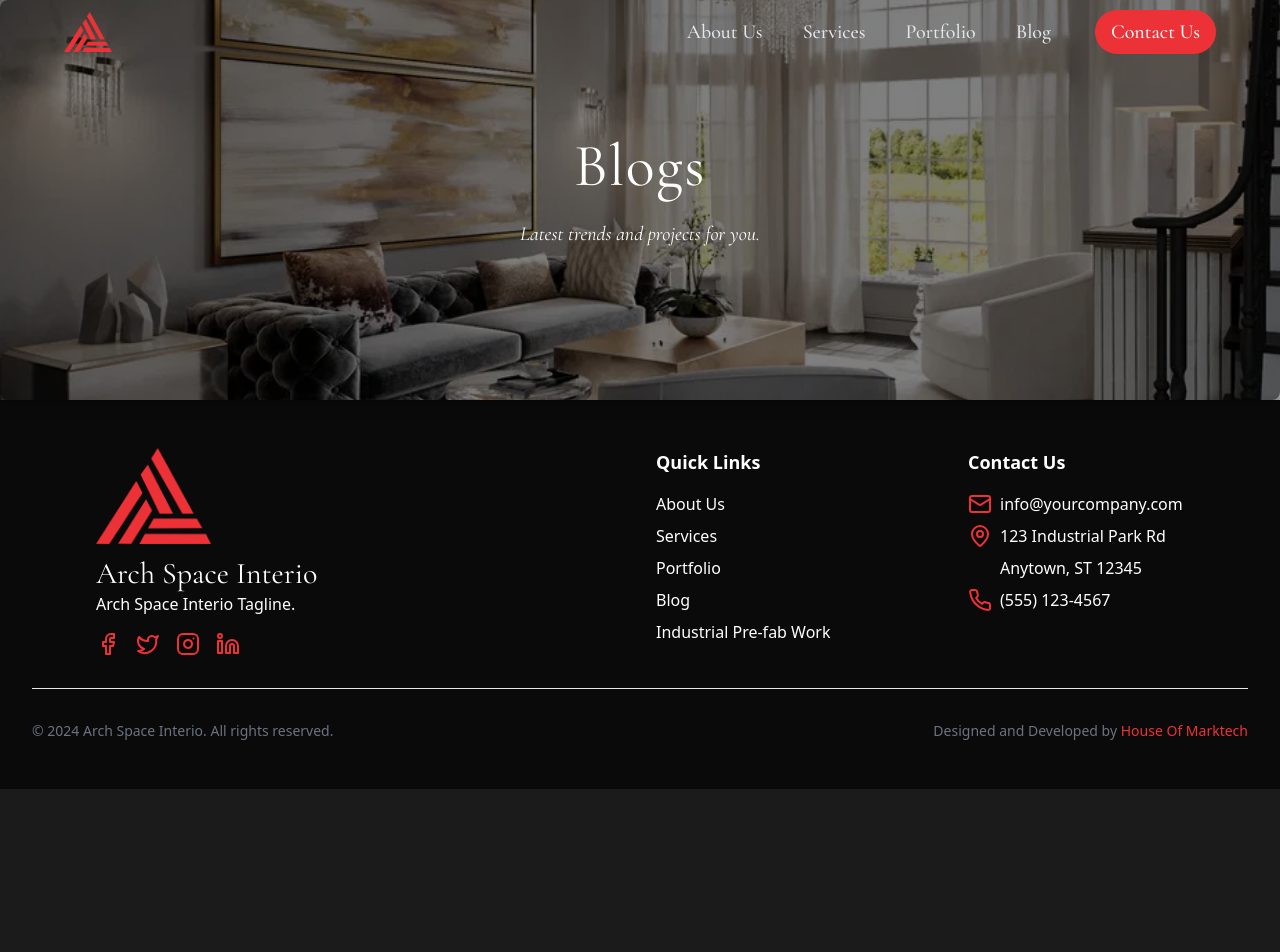
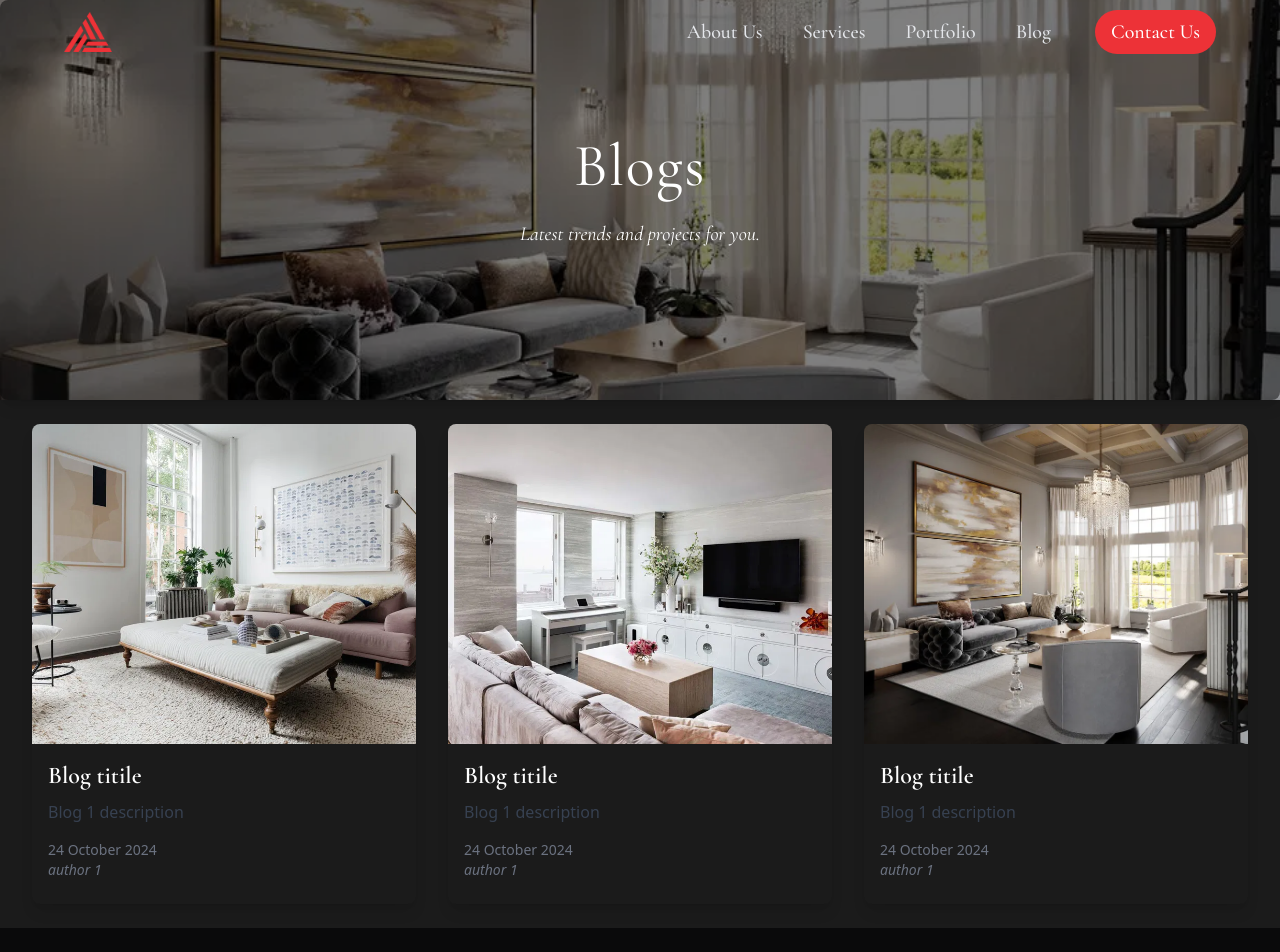
Before and after one commit to House-of-marktech-01/arch-interior-new, a React (Vite) app: page /blog in a window 1280 px wide. Shown: the top 952 px of the page. Before the commit the page ends 800 px from the top, so only its background shows below. Built offline with nearby package versions, Linux system fonts and the light colour scheme; a web font is replaced by a local one.

Commit message:
blogs added

```diff
--- a/index.html
+++ b/index.html
@@ -17,7 +17,7 @@
       rel="stylesheet"
     />
 
-    <title>Vite + React</title>
+    <title>ASI</title>
   </head>
   <body>
     <div id="root"></div>
--- /dev/null
+++ b/src/blog.json
@@ -0,0 +1,27 @@
+
+ [
+        {
+            "title": "Blog titile ",
+            "description": "Blog 1 description",
+            "date": "24 October 2024",
+            "author": "author 1",
+            "cover_image": "/assets/images/livingroom1.png",
+            "content": "Lorem ipsum dolor sit amet consectetur adipisicing elit. Dolores pariatur debitis expedita qui dignissimos, libero ipsam consequatur vero voluptatem aliquam necessitatibus hic, aut rem tenetur eligendi quia dolore ipsum nulla. Deserunt incidunt officiis nesciunt delectus."
+        },
+        {
+            "title": "Blog titile ",
+            "description": "Blog 1 description",
+            "date": "24 October 2024",
+            "author": "author 1",
+            "cover_image": "/assets/images/livingroom3.png",
+            "content": "Lorem ipsum dolor sit amet consectetur adipisicing elit. Dolores pariatur debitis expedita qui dignissimos, libero ipsam consequatur vero voluptatem aliquam necessitatibus hic, aut rem tenetur eligendi quia dolore ipsum nulla. Deserunt incidunt officiis nesciunt delectus."
+        },
+        {
+            "title": "Blog titile ",
+            "description": "Blog 1 description",
+            "date": "24 October 2024",
+            "author": "author 1",
+            "cover_image": "/assets/images/livingroom2.png",
+            "content": "Lorem ipsum dolor sit amet consectetur adipisicing elit. Dolores pariatur debitis expedita qui dignissimos, libero ipsam consequatur vero voluptatem aliquam necessitatibus hic, aut rem tenetur eligendi quia dolore ipsum nulla. Deserunt incidunt officiis nesciunt delectus."
+        }
+    ]
--- a/src/pages/Blog.jsx
+++ b/src/pages/Blog.jsx
@@ -1,14 +1,16 @@
-import React from 'react'
-import livingroom from '/assets/images/livingroom2.png'
+import React from 'react';
+import livingroom from '/assets/images/livingroom2.png';
+import blogs from '../blog.json';
+
 const Blog = () => {
   return (
-    <div className='bg-gray-50'>
-      <header className="">
+    <div>
+      <header>
         <div className="relative flex items-center justify-center h-[50vh] bg-gray-100">
           <img
-            src={livingroom} // Replace with your background image path
+            src={livingroom}
             alt="Background"
-            className="absolute inset-0 w-full h-full object-cover "
+            className="absolute inset-0 w-full h-full object-cover"
           />
           <div className="relative z-10 flex items-center justify-center w-full h-full bg-black bg-opacity-50 rounded-lg shadow-lg">
             <div className="text-center">
@@ -22,8 +24,30 @@ const Blog = () => {
           </div>
         </div>
       </header>
+
+      <div className="max-w-7xl mx-auto py-6 sm:px-6 lg:px-8">
+        <div className="grid grid-cols-1 gap-8 md:grid-cols-3">
+          {blogs.map((blog, index) => (
+            <div key={index} className="shadow-lg h-[60vh] flex flex-col rounded-lg overflow-hidden transition-transform transform hover:scale-105 ">
+              <img
+                src={blog.cover_image}
+                alt={blog.title}
+                className="h-2/3 w-full object-cover"
+              />
+              <div className="p-4 flex flex-col justify-between">
+                <h3 className="text-2xl font-semibold mb-2 font-cormorant">{blog.title}</h3>
+                <p className="text-gray-700 mb-4">{blog.description}</p>
+                <div className="text-sm text-gray-500">
+                  <p>{blog.date}</p>
+                  <p className="italic">{blog.author}</p>
+                </div>
+              </div>
+            </div>
+          ))}
+        </div>
+      </div>
     </div>
-  )
-}
+  );
+};
 
-export default Blog
+export default Blog;
```
